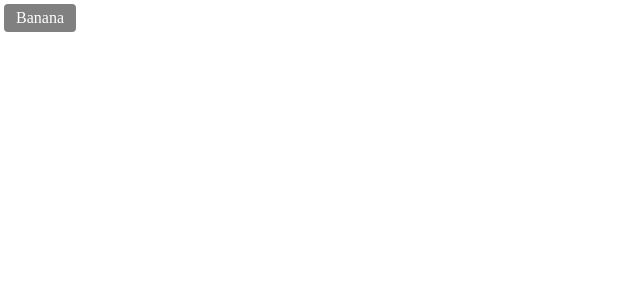
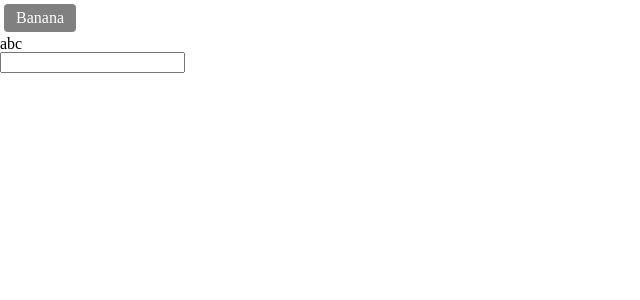
Before and after one commit to soi-ha/Studying, a Vue app in the folder fastCampus/vue3-start/: page / in a window 1280 px wide. Shown: the top 300 px of the page, without its empty margins (0-640 px from the left). Built offline with nearby package versions, Linux system fonts and the light colour scheme.

Commit message:
컴포넌트: emit

```diff
--- a/fastCampus/vue3-start/src/App.vue
+++ b/fastCampus/vue3-start/src/App.vue
@@ -1,7 +1,7 @@
 <template>
   <MyBtn
-    class="soha"
-    style="color: red;">
+    @soha="log"
+    @change-msg="logMsg">
     Banana
   </MyBtn>
 </template>
@@ -12,6 +12,15 @@
 export default {
   components: {
     MyBtn
+  },
+  methods: {
+    log(event) {
+      console.log('Click!!')
+      console.log(event)
+    },
+    logMsg(msg) {
+      console.log(msg)
+    }
   }
 }
 </script>
--- a/fastCampus/vue3-start/src/components/MyBtn.vue
+++ b/fastCampus/vue3-start/src/components/MyBtn.vue
@@ -3,15 +3,29 @@
   <div class="btn">
     <slot></slot>
   </div>
-  <div
-    v-bind="$attrs"></div>
+  <h1 @click="$emit('soha',123)">
+    abc
+  </h1>
+  <input
+    type="text"
+    v-model="msg" />
 </template>
 
 <script>
 export default {
-  inheritAttrs: false,
-  created() {
-    console.log(this.$attrs)
+  emits: [
+    'soha',
+    'changeMsg'
+  ],
+  data() {
+    return {
+      msg: ''
+    }
+  },
+  watch: {
+    msg() {
+      this.$emit('changeMsg', this.msg)
+    }
   }
 }
 </script>
```
